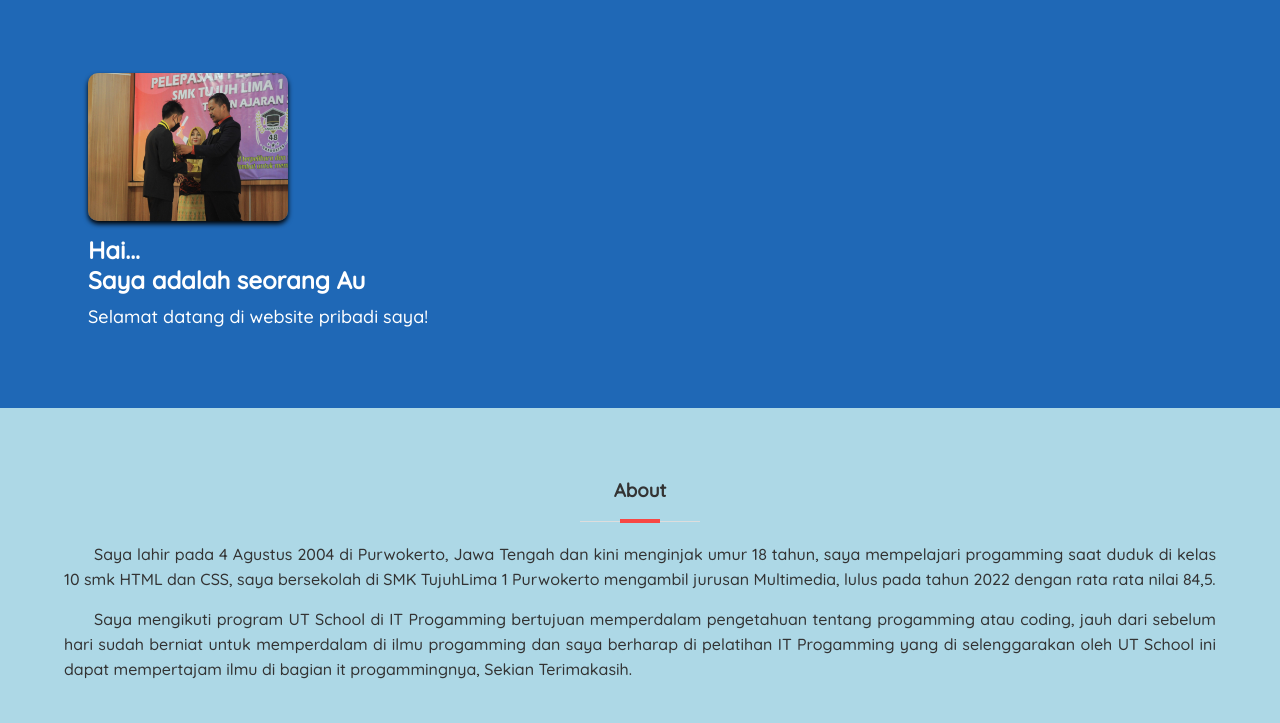
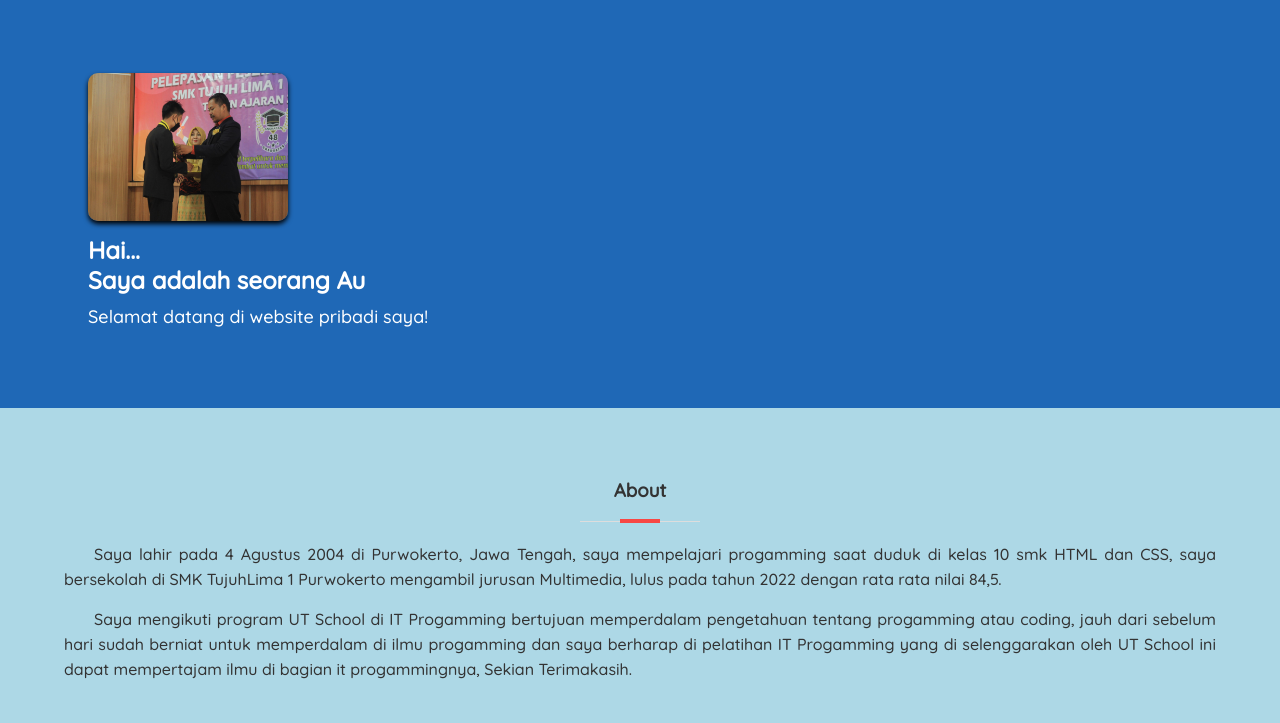
Before and after one commit to irvanherdi/Belajar-github, a plain HTML site: page index.html in a window 1280 px wide. Shown: the part 77-800 px from the top of the page. Drawn offline with Linux system fonts and the light colour scheme.

Commit message:
Update index.html
Update 1.5

```diff
--- a/index.html
+++ b/index.html
@@ -62,7 +62,7 @@
 		<section id="about">
 			<div class="container">
 				<h3>About</h3>
-				<p>Saya lahir pada 4 Agustus 2004 di Purwokerto, Jawa Tengah dan kini menginjak umur 18 tahun, saya mempelajari progamming saat duduk di kelas 10 smk HTML dan CSS, saya bersekolah di SMK TujuhLima 1 Purwokerto mengambil jurusan Multimedia, lulus pada tahun 2022 dengan rata rata nilai 84,5. </p>
+				<p>Saya lahir pada 4 Agustus 2004 di Purwokerto, Jawa Tengah, saya mempelajari progamming saat duduk di kelas 10 smk HTML dan CSS, saya bersekolah di SMK TujuhLima 1 Purwokerto mengambil jurusan Multimedia, lulus pada tahun 2022 dengan rata rata nilai 84,5. </p>
 				<p>Saya mengikuti program UT School di IT Progamming bertujuan memperdalam pengetahuan tentang progamming atau coding, jauh dari sebelum hari sudah berniat untuk memperdalam di ilmu progamming dan saya berharap di pelatihan IT Progamming yang di selenggarakan oleh UT School ini dapat mempertajam ilmu di bagian it progammingnya, Sekian Terimakasih. </p>
 			</div>
 		</section>
```
